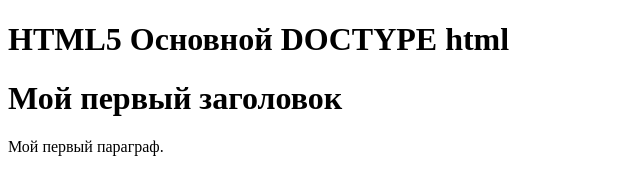
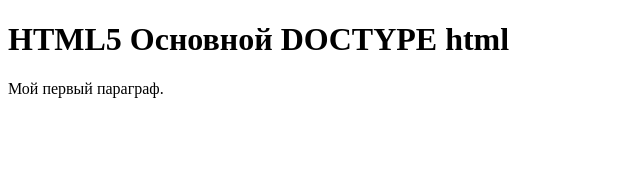
Before and after one commit to NikitaLan1n/new_project1, a plain HTML site: page index.html in a window 1280 px wide. Shown: the whole page, without its empty margins (0-640 px from the left). Drawn offline with Linux system fonts and the light colour scheme.

Commit message:
asterdeletedhead

```diff
--- a/index.html
+++ b/index.html
@@ -9,7 +9,7 @@
 
   <h1>HTML5 Основной DOCTYPE html</h1>
 
-  <h1>Мой первый заголовок</h1>
+
   <p>Мой первый параграф.</p>
 
  </body>
```
